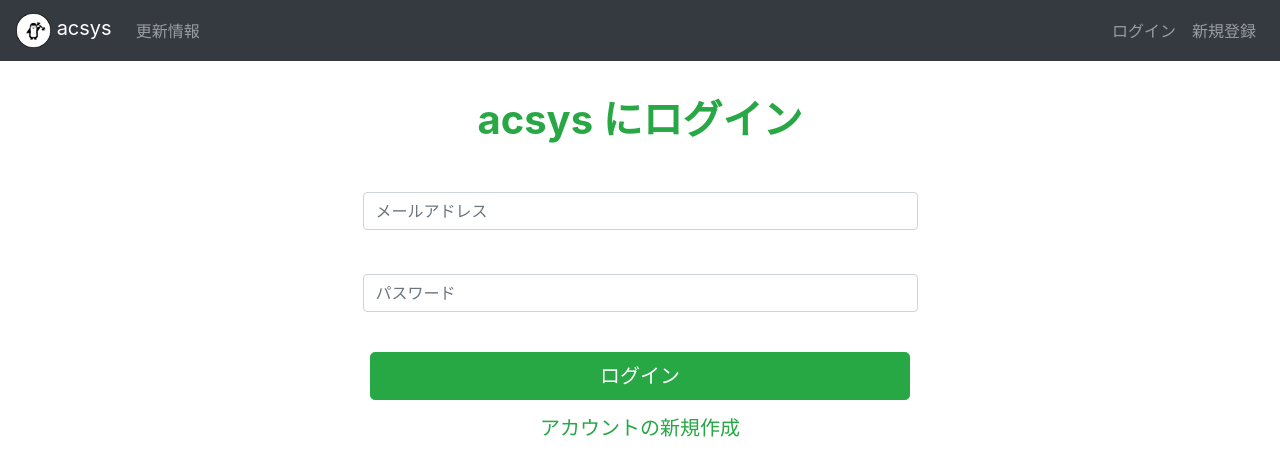
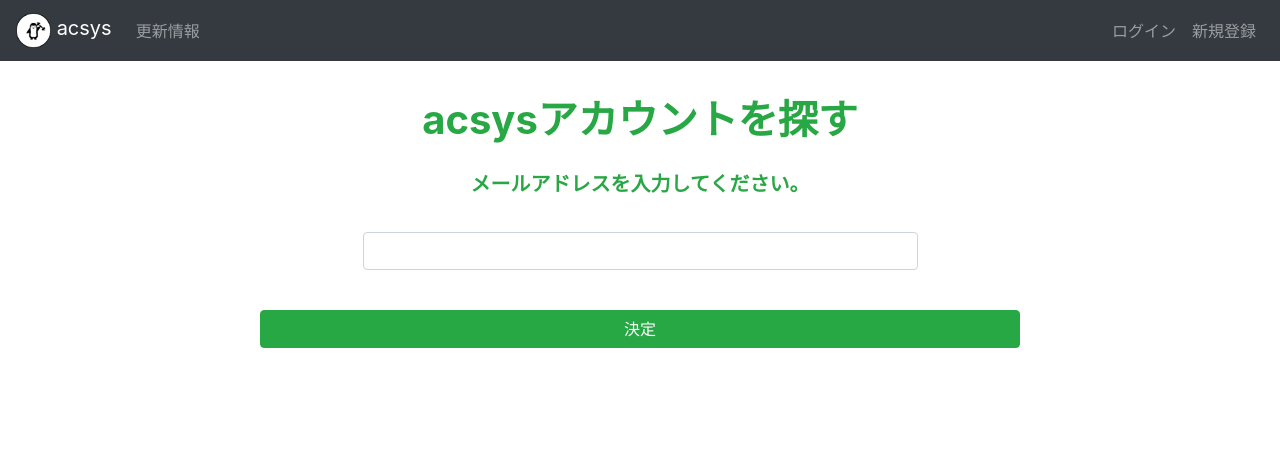
Before and after one commit to ASO1701028/acsysproject, a Vue app: page /reissue in a window 1280 px wide. Before the commit this address led to /login. Shown: the top 476 px of the page. Built offline with nearby package versions, Linux system fonts and the light colour scheme; what v-calendar would draw is missing.

Commit message:
add アカウント再発行フォーム追加

```diff
--- a/src/components/UserLogin.vue
+++ b/src/components/UserLogin.vue
@@ -27,6 +27,8 @@
                 </div>
             </form>
             <div class="text-center mt-3" >
+                <router-link to="/reissue" class="h5 text-success">パスワードをお忘れですか？</router-link>
+                <a>・</a>
                 <router-link to="/signup" class="h5 text-success">アカウントの新規作成</router-link>
             </div>
         </section>
--- /dev/null
+++ b/src/components/UserReissue.vue
@@ -0,0 +1,29 @@
+<template>
+    <div id="#app" class="container">
+        <div class="text-success mt-5 pt-5 mb-4 text-center h1 font-weight-bold">
+            acsysアカウントを探す
+        </div>
+        <div class="text-success mt-1 pt-1 mb-4 text-center h5 font-weight-bold">
+            メールアドレスを入力してください。
+        </div>
+        <div>
+            <div class="pt-2">
+                <input type="text" class="form-control col-lg-6 col-md-8 mt-1 mx-auto" id="mail">
+            </div>
+
+            <div class="row pt-4 mt-3 mb-5">
+                <button href="/message" id="post_btn" class="btn btn-success col-8 mx-auto"  @click="checkHandler(form,$event)">決定</button>
+            </div>
+        </div>
+    </div>
+</template>
+
+<script>
+    // async created(){
+    //
+    // }
+</script>
+
+<style scoped>
+
+</style>
--- a/src/router/index.js
+++ b/src/router/index.js
@@ -17,6 +17,8 @@
 // store
 import Store from '../store/index'
 import UpdateInformation from "../components/UpdateInformation";
+import UserReissue from "../components/UserReissue";
+import UserMessage from "../components/UserMessage";
 
 Vue.use(Router)
 
@@ -39,6 +41,24 @@
             path: '/login',
             name: 'login',
             component: UserLogin,
+            meta: {
+                isPublic: true
+            }
+        },
+        {
+            //アカウント再発行
+            path: '/reissue',
+            name: '/reissue',
+            component: UserReissue,
+            meta: {
+                isPublic: true
+            }
+        },
+        {
+            //mailを飛ばした先
+            path: '/message',
+            name: '/message',
+            component: UserMessage,
             meta: {
                 isPublic: true
             }
```
